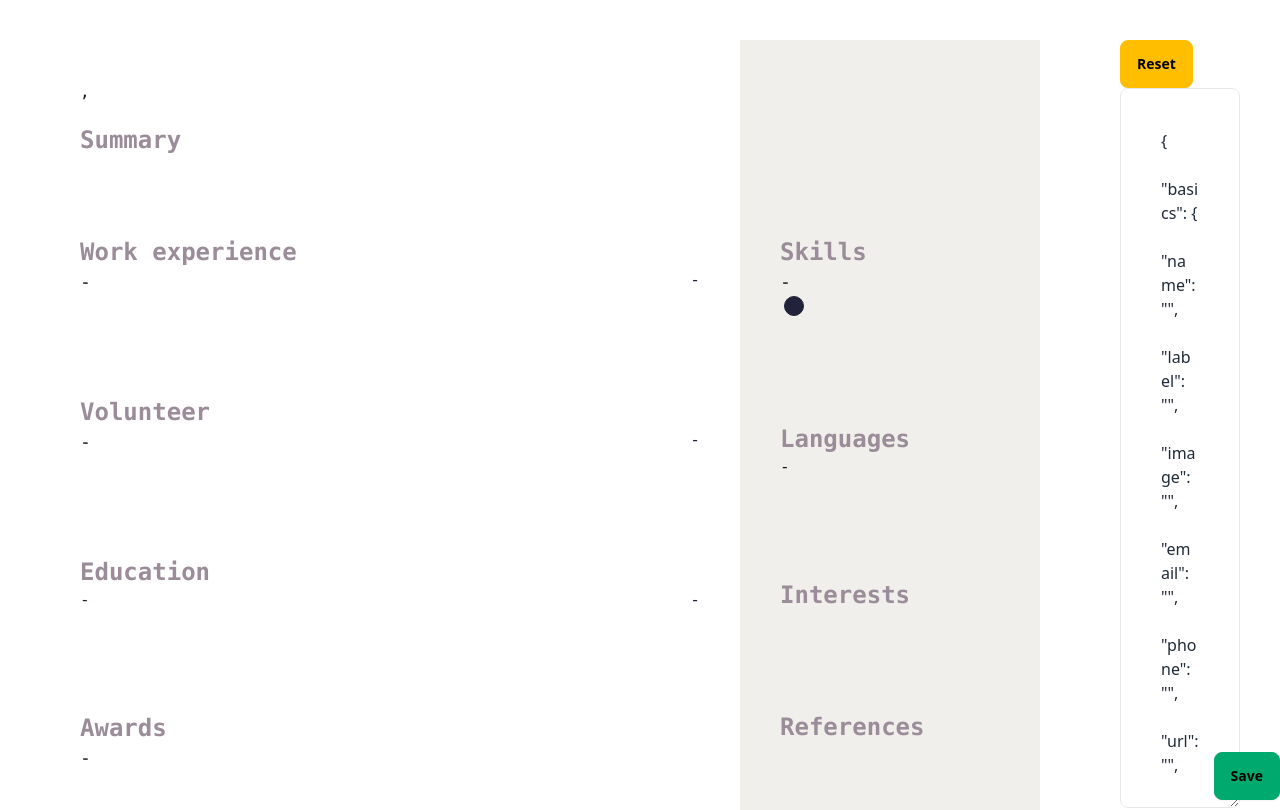
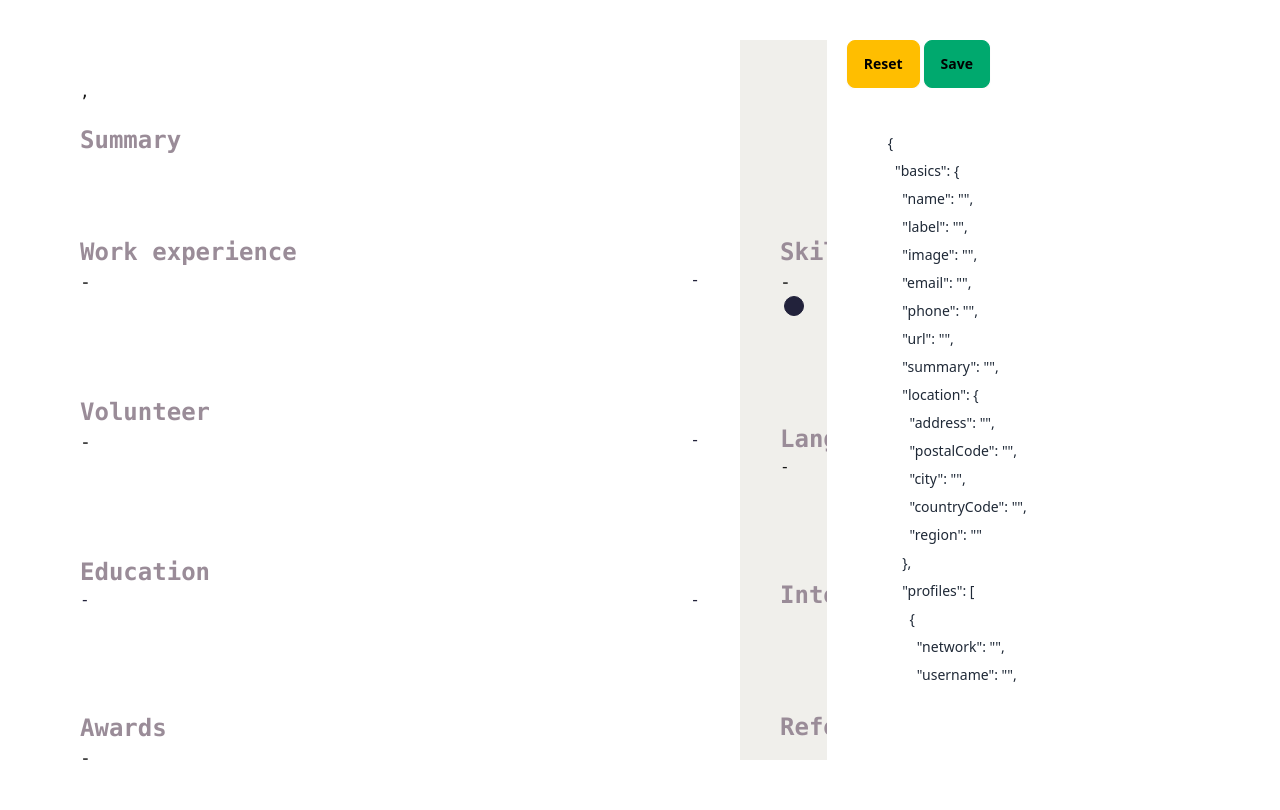
Before and after one commit to SanFre10/json-cv, a Next.js app: page /new in a window 1280 px wide. Shown: the top 810 px of the page. Built offline with nearby package versions, Linux system fonts and the light colour scheme.

Commit message:
new cv layout

```diff
--- a/src/app/new/page.tsx
+++ b/src/app/new/page.tsx
@@ -79,30 +79,32 @@ export default function Page() {
 
 	return (
 		<>
-			<main className="flex h-screen">
-				<div className="flex-1 m-10 rounded-lg">
+			<main className="flex h-screen p-10">
+				<div className="w-2/3 mr-5 justify-center overflow-auto">
 					{searchParams && searchParams.get('path') && searchParams.get('passphrase') && !editPath.current && !editPassphrase.current ? (
-						<div className="skeleton flex-1 h-screen w-full"></div>
+						<div className="skeleton h-full w-full"></div>
 					) : (
 						<Cv cv={cvData} />
 					)}
 				</div>
-				<div className="flex-1 m-10">
-					<button onClick={handleResetClick} className="btn btn-warning">
-						Reset
-					</button>
+				<div className="w-1/3 h-full">
+					<div className="flex gap-1">
+						<button onClick={handleResetClick} className="btn btn-warning">
+							Reset
+						</button>
+						<button onClick={handleSaveClick} className="btn btn-success">
+							Save
+						</button>
+					</div>
 					<h3>{error}</h3>
 					<textarea
-						className={`w-full h-full p-10 rounded-lg border focus:outline-none ${error ? 'border-red-700' : ''}`}
+						className={`textarea resize-none w-full h-5/6 p-10 rounded-lg focus:outline-none ${error ? 'border-red-700' : ''}`}
 						spellCheck={false}
 						placeholder="Enter your text here"
 						value={textareaValue}
 						onChange={handleTextareaChange}
 					/>
 				</div>
-				<button onClick={handleSaveClick} className="btn btn-success absolute right-0 bottom-0">
-					Save
-				</button>
 			</main>
 			<dialog id="saveModal" className="modal">
 				<div className="modal-box">
--- a/src/components/Cv/sections/Basics.tsx
+++ b/src/components/Cv/sections/Basics.tsx
@@ -9,9 +9,11 @@ export default function Basics({ basics }: { basics: CV['basics'] }) {
 			<div className="w-[70%] p-10">
 				<h1 className="text-5xl text-primary print:text-black font-bold">{basics.name}</h1>
 				<p className="text-3xl text-secondary print:text-black font-bold">{basics.label}</p>
-				<p>
-					{basics.location.city}, {basics.location.region}
-				</p>
+				{basics.location && (
+					<p>
+						{basics.location.city}, {basics.location.region}
+					</p>
+				)}
 				<div className="mt-5">
 					<h3 className="text-2xl text-secondary print:text-black font-bold">Summary</h3>
 					<p className="text-md text-newutral print:text-black text-balance">{basics.summary}</p>
```
